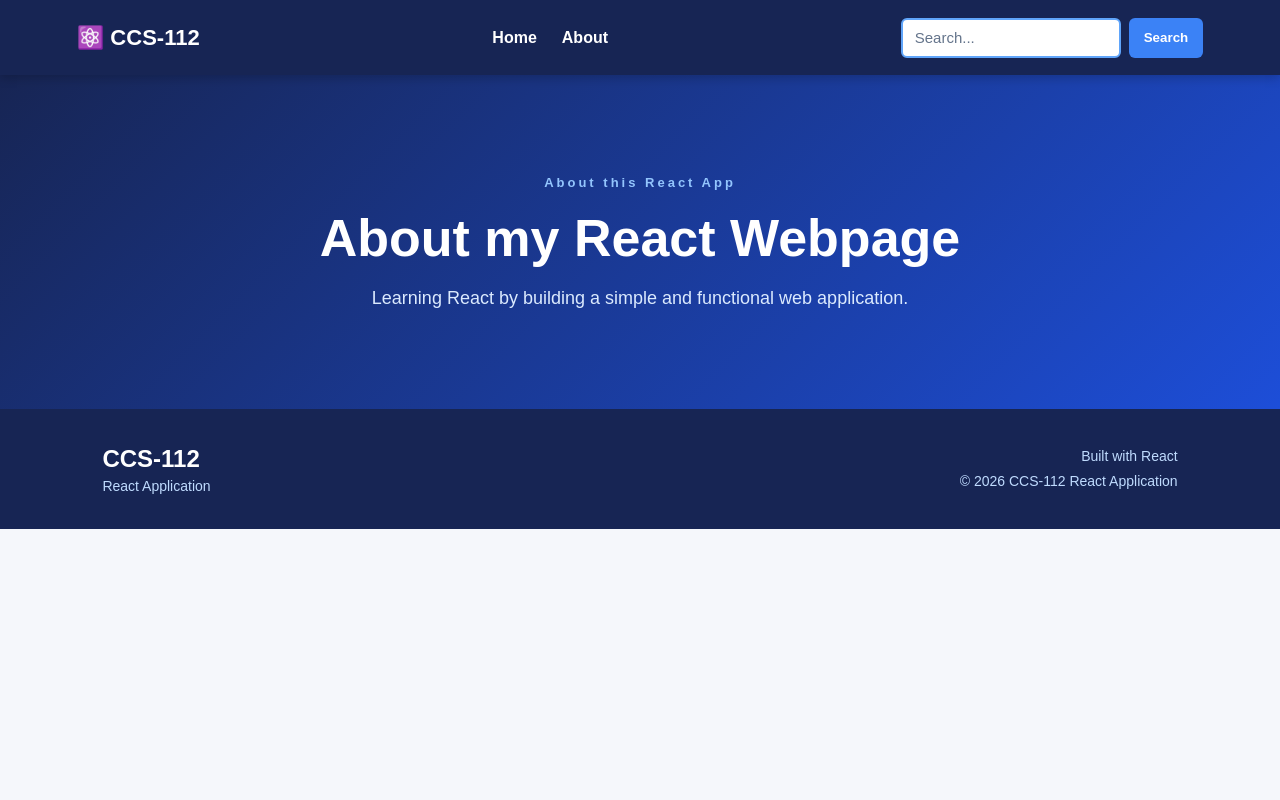
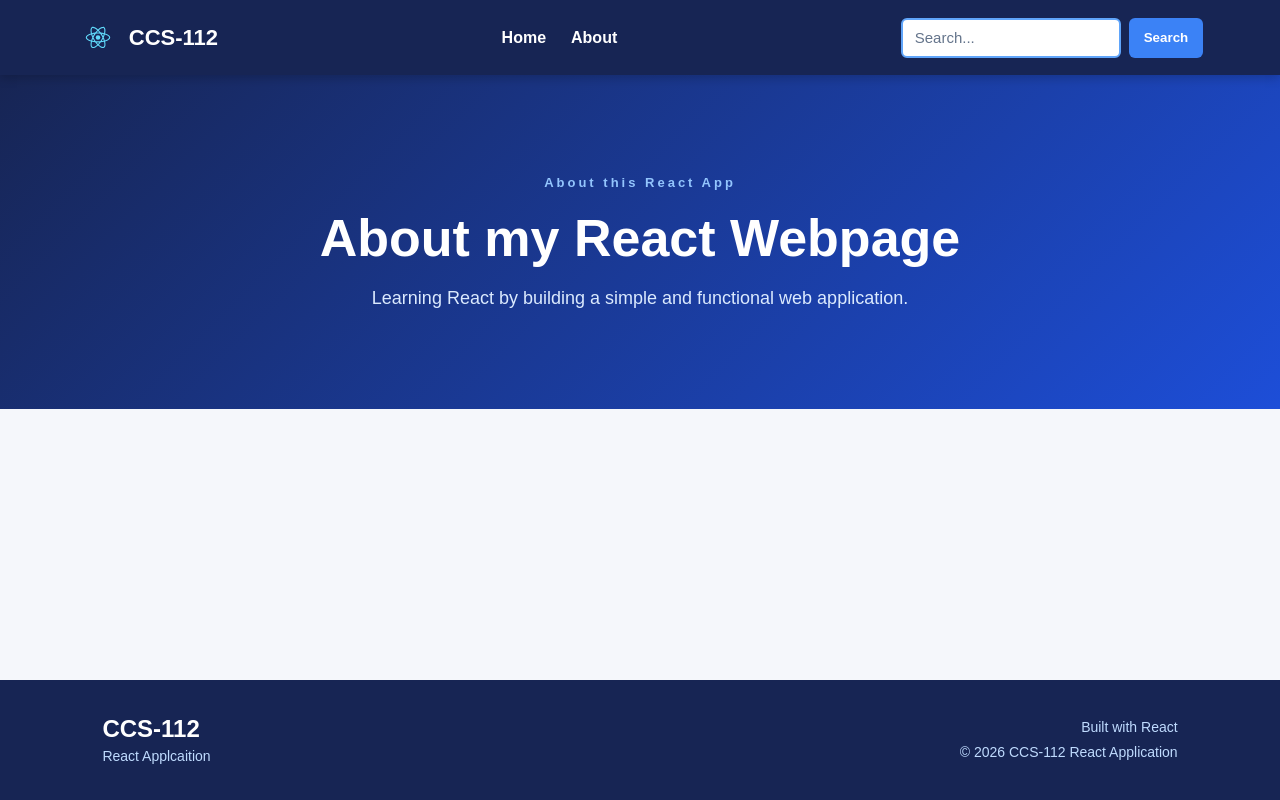
Before and after one commit to aljromev-pixel/react-API-fetching-and-sending-data, a React (Create React App) app: page /about in a window 1280 px wide. Built offline with nearby package versions, Linux system fonts and the light colour scheme.

Commit message:
refine navigation behavior

```diff
--- a/src/App.jsx
+++ b/src/App.jsx
@@ -1,5 +1,6 @@
 import React, { useState } from "react";
 import { BrowserRouter, Routes, Route, Link } from "react-router-dom";
+import logo from "./logo.svg";
 
 import HomePage from "./HomePage";
 import AboutPage from "./AboutPage";
@@ -14,8 +15,13 @@ function App() {
 
         <header className="navbar">
 
-          <Link to="/" className="logo">
-            ⚛️ CCS-112
+          <Link to="/" className="logo-link">
+            <img
+              src={logo}
+              alt="React Logo"
+              className="react-logo"
+            />
+            <span>CCS-112</span>
           </Link>
 
           <nav className="nav-links">
--- a/src/Footer.jsx
+++ b/src/Footer.jsx
@@ -3,10 +3,12 @@ import React from "react";
 function Footer() {
   return (
     <footer className="footer">
+
       <div className="footer-content">
-        <div>
+
+         <div className="footer-brand">
           <h2>CCS-112</h2>
-          <p>React Application</p>
+          <p>React Applcaition</p>
         </div>
 
         <div className="footer-info">
--- a/src/index.css
+++ b/src/index.css
@@ -1,3 +1,23 @@
+html,
+body,
+#root {
+  min-height: 100%;
+}
+
+body {
+  margin: 0;
+}
+
+.app {
+  min-height: 100vh;
+  display: flex;
+  flex-direction: column;
+}
+
+.app > main {
+  flex: 1;
+}
+
 * {
   margin: 0;
   padding: 0;
@@ -38,13 +58,22 @@ a {
   box-shadow: 0 3px 10px rgba(0, 0, 0, 0.2);
 }
 
-.logo {
+.logo-link {
+  display: flex;
+  align-items: center;
+  gap: 10px;
+
   color: white !important;
+  text-decoration: none;
+
   font-size: 22px;
   font-weight: bold;
-  text-decoration: none;
+}
 
-  white-space: nowrap;
+.react-logo {
+  width: 42px;
+  height: 42px;
+  object-fit: contain;
 }
 
 .nav-links {
```
